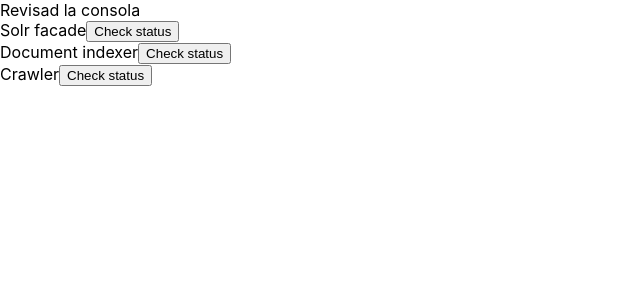
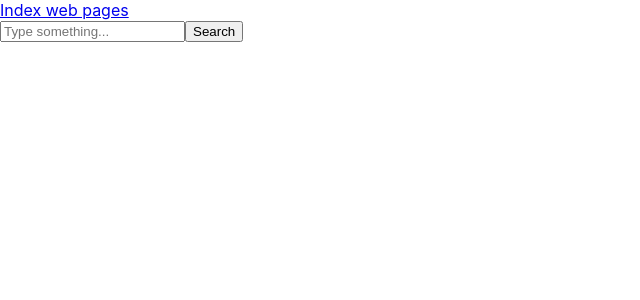
Before and after one commit to SonBear/Information-Retrieval-Project, a React (Create React App) app in the folder frontend/: page / in a window 1280 px wide. Shown: the top 300 px of the page, without its empty margins (0-640 px from the left). Built offline with nearby package versions, Linux system fonts and the light colour scheme.

Commit message:
Added routes

```diff
--- a/frontend/src/App.tsx
+++ b/frontend/src/App.tsx
@@ -1,11 +1,23 @@
-import React from 'react';
 import './App.css';
-import {PingPanel} from './components/PingPanel';
+import { createBrowserRouter, RouterProvider } from 'react-router-dom';
+import { DocumentSearch } from './pages/DocumentSearch';
+import { IndexingURLS } from './pages/IndexingURLS';
+
+const router = createBrowserRouter([
+  {
+    path: '/',
+    element: <DocumentSearch />,
+  },
+  {
+    path: '/index',
+    element: <IndexingURLS />,
+  },
+]);
 
 function App() {
   return (
     <div>
-      <PingPanel/>
+      <RouterProvider router={router} />
     </div>
   );
 }
```
